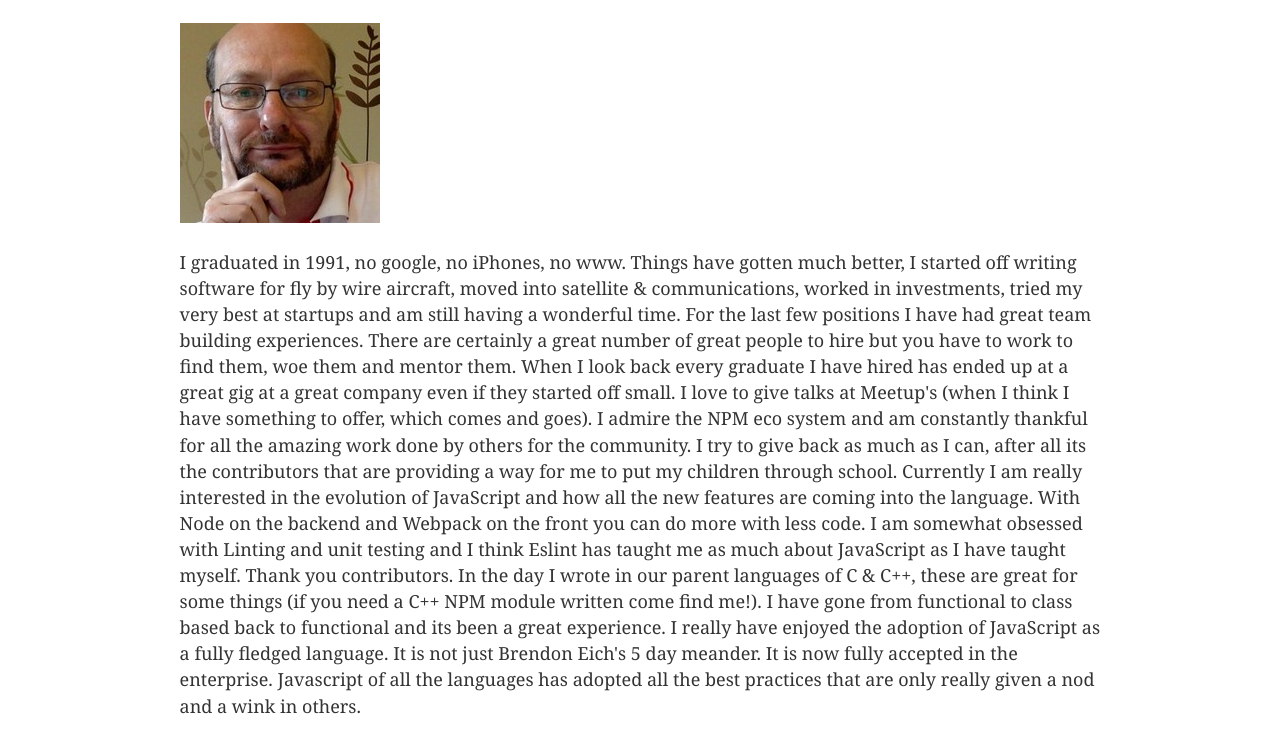
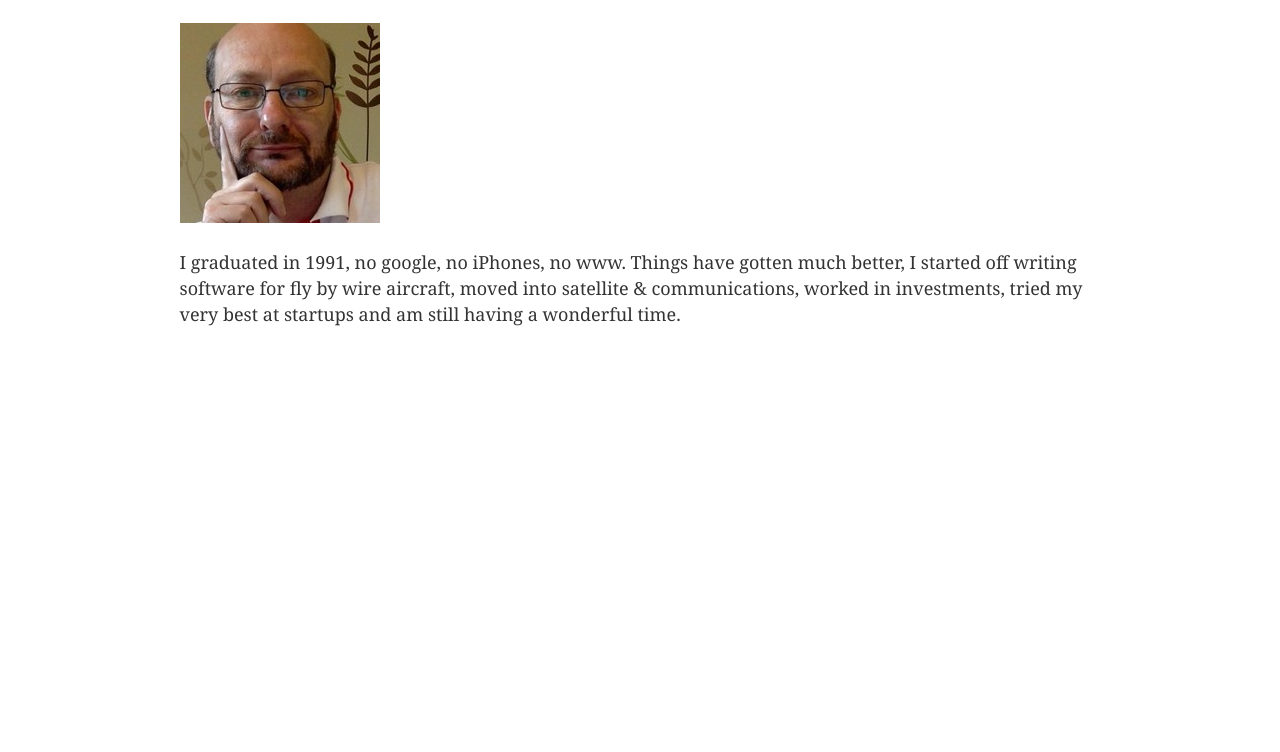
Before and after one commit to ghinks/gatsby-default-starter, a Gatsby site: page / in a window 1280 px wide. Shown: the part 100-852 px from the top of the page. After the commit the page ends 800 px from the top, so only its background shows below. Built offline with nearby package versions, Linux system fonts and the light colour scheme; Gatsby itself is replaced by a stand-in of ours.

Commit message:
shorten text to just a sound byte

```diff
--- a/src/pages/index.js
+++ b/src/pages/index.js
@@ -10,13 +10,13 @@ const IndexPage = () => (
     <div style={{ maxWidth: `200px`, marginBottom: `1.45rem` }}>
       <Image />
     </div>
-    <p> I graduated in 1991, no google, no iPhones, no www. Things have gotten much better, I started off writing software for fly by wire aircraft, moved into satellite & communications, worked in investments, tried my very best at startups and am still having a wonderful time. For the last few positions I have had great team building experiences. There are certainly a great number of great people to hire but you have to work to find them, woe them and mentor them. When I look back every graduate I have hired has ended up at a great gig at a great company even if they started off small.
-
-      I love to give talks at Meetup's (when I think I have something to offer, which comes and goes). I admire the NPM eco system and am constantly thankful for all the amazing work done by others for the community. I try to give back as much as I can, after all its the contributors that are providing a way for me to put my children through school.
-      Currently I am really interested in the evolution of JavaScript and how all the new features are coming into the language. With Node on the backend and Webpack on the front you can do more with less code.
-      I am somewhat obsessed with Linting and unit testing and I think Eslint has taught me as much about JavaScript as I have taught myself. Thank you contributors.
-
-      In the day I wrote in our parent languages of C & C++, these are great for some things (if you need a C++ NPM module written come find me!). I have gone from functional to class based back to functional and its been a great experience. I really have enjoyed the adoption of JavaScript as a fully fledged language. It is not just Brendon Eich's 5 day meander. It is now fully accepted in the enterprise. Javascript of all the languages has adopted all the best practices that are only really given a nod and a wink in others. </p>
+    <p>
+      {" "}
+      I graduated in 1991, no google, no iPhones, no www. Things have gotten
+      much better, I started off writing software for fly by wire aircraft,
+      moved into satellite & communications, worked in investments, tried my
+      very best at startups and am still having a wonderful time.
+    </p>
   </Layout>
 )
 
```
